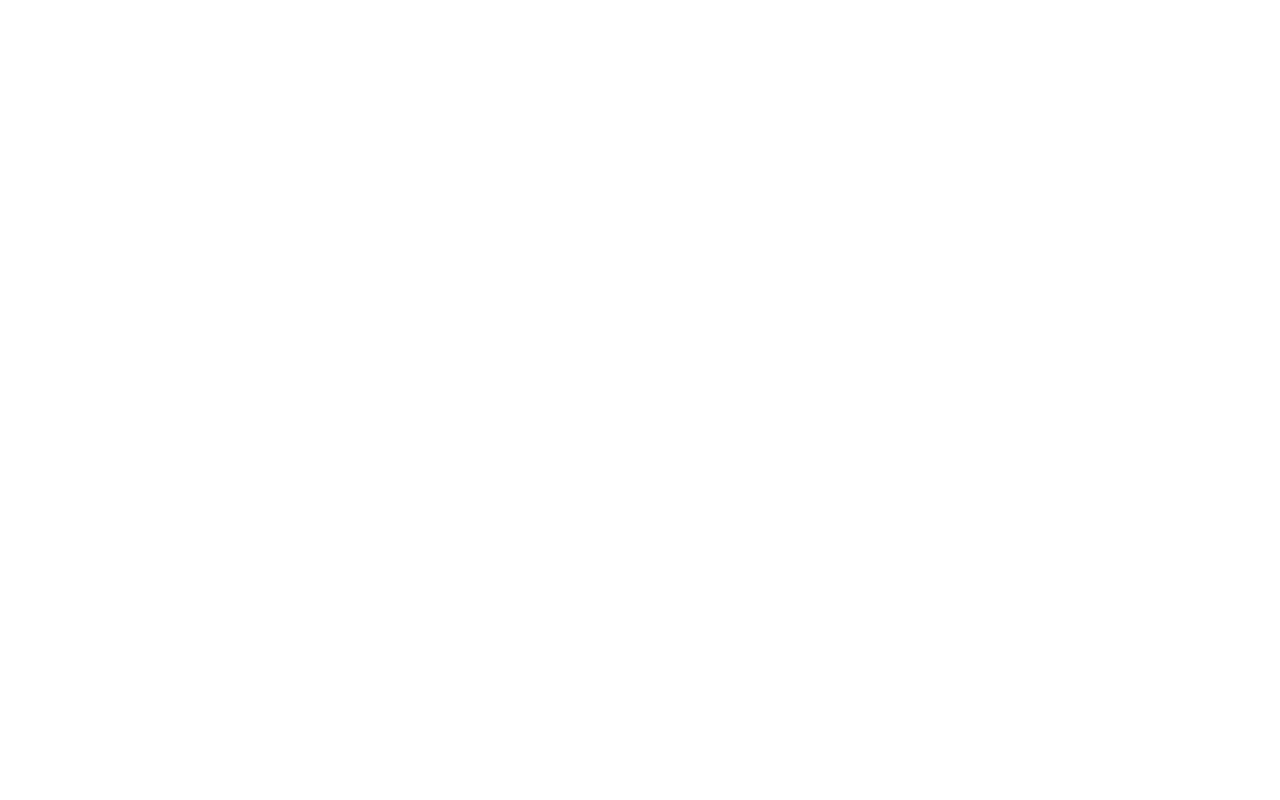
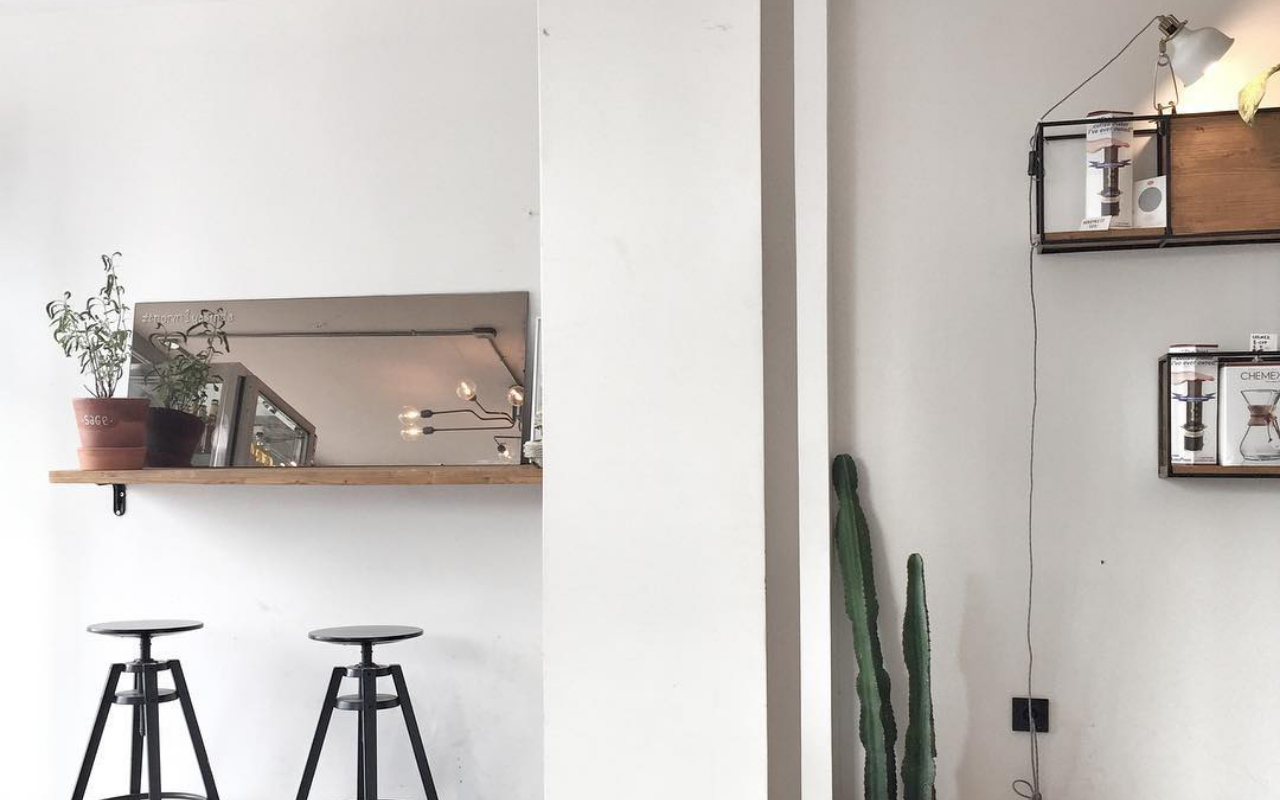
Before and after one commit to caglaryazici/caglaryazici.github.io, a plain HTML site: page index.html in a window 1280 px wide. Drawn offline with nearby package versions, Linux system fonts and the light colour scheme.

Commit message:
Update index.html

```diff
--- a/index.html
+++ b/index.html
@@ -1,21 +1,19 @@
 <html>
  <head>
-  <style type="text/css">
-   #background {
-    position:fixed; left: 0px;
-    top: 0px; background-size:cover;
-     -webkit-user-select: none; -khtml-user-select: none;
-     -moz-user-select: none; -o-user-select: none; user-select: none;
-      z-index:9990;
-    }
-  </style>
-  <script src="http://ajax.googleapis.com/ajax/libs/jquery/1.10.2/jquery.min.js" type="text/javascript" ></script>
-  <script type="text/javascript">
-   $(function() {
-    var images = ['38299413_255584141942586_6199163359036702720_n.jpg', '30603903_210661549526295_3502240492072992768_n.jpg'];
-    $('#background').css({'background-image': 'url(images/' + images[Math.floor(Math.random() * images.length)] + ')'});
-   });
-  </script>
+  <style>
+		* { margin: 0; padding: 0; }
+
+		html {
+			background: url(images/38299413_255584141942586_6199163359036702720_n.jpg) no-repeat center center fixed;
+			-webkit-background-size: cover;
+			-moz-background-size: cover;
+			-o-background-size: cover;
+			background-size: cover;
+		}
+
+		#page-wrap { width: 400px; margin: 50px auto; padding: 20px; background: white; -moz-box-shadow: 0 0 20px black; -webkit-box-shadow: 0 0 20px black; box-shadow: 0 0 20px black; }
+		p { font: 15px/2 Georgia, Serif; margin: 0 0 30px 0; text-indent: 40px; }
+	</style>
  </head>
  <body>
   <div id="background"></div>
```
